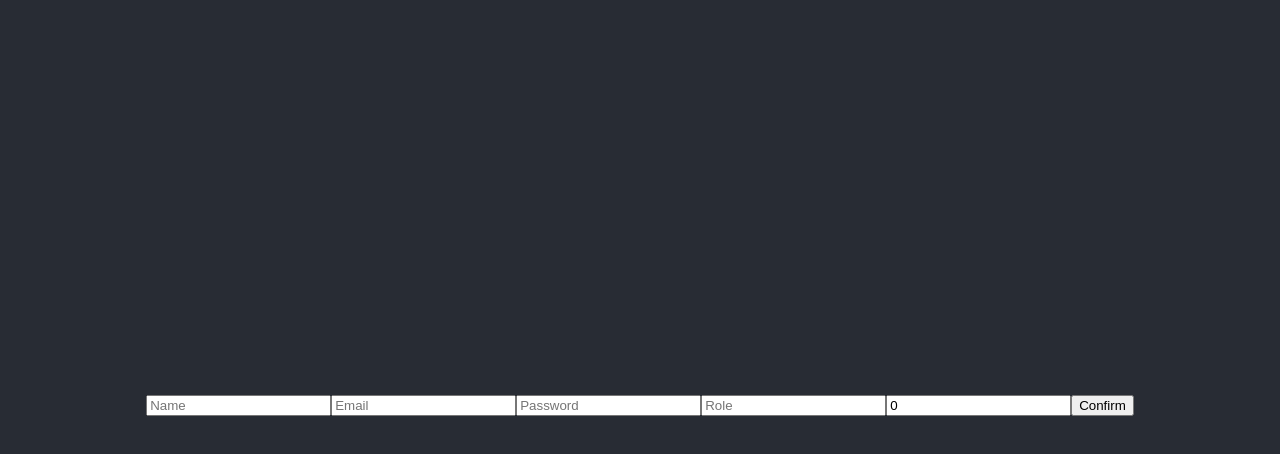
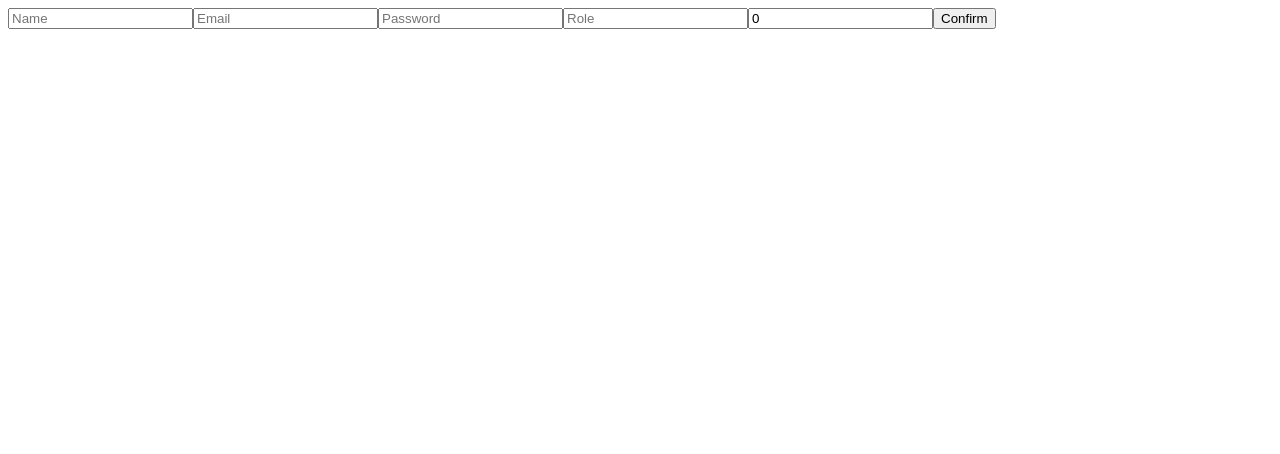
Before and after one commit to KasidisGit/Everything-You-Need, a React (Create React App) app: page / in a window 1280 px wide. Shown: the top 454 px of the page. Built offline with nearby package versions, Linux system fonts and the light colour scheme.

Commit message:
refactor

```diff
--- a/src/App.css
+++ /dev/null
@@ -1,38 +0,0 @@
-.App {
-  text-align: center;
-}
-
-.App-logo {
-  height: 40vmin;
-  pointer-events: none;
-}
-
-@media (prefers-reduced-motion: no-preference) {
-  .App-logo {
-    animation: App-logo-spin infinite 20s linear;
-  }
-}
-
-.App-header {
-  background-color: #282c34;
-  min-height: 100vh;
-  display: flex;
-  flex-direction: column;
-  align-items: center;
-  justify-content: center;
-  font-size: calc(10px + 2vmin);
-  color: white;
-}
-
-.App-link {
-  color: #61dafb;
-}
-
-@keyframes App-logo-spin {
-  from {
-    transform: rotate(0deg);
-  }
-  to {
-    transform: rotate(360deg);
-  }
-}
--- a/src/App.js
+++ b/src/App.js
@@ -1,82 +1,11 @@
-import { useState } from 'react';
-import './App.css';
-const axios = require('axios');
-
-const initialState = {
-    username: "",
-    cash: 0,
-    email: "",
-    role: "",
-    password: ""
-};
+import RegisterComponent from './components/registerComponent.js';
 
 function App() {
-
-  const [formState, setFormState] = useState(initialState);
-
-  const submitHandler = event => {
-    event.preventDefault();
-    postData();
-  };
-
-  const postData = () => {
-    const json = JSON.stringify(formState);
-    axios.post(
-      'http://localhost:9000/api/v1/users/register', json, {
-        headers: {
-          'Content-Type': 'application/json',
-          'Access-Control-Allow-Origin' : '*'
-        }
-      });
-  };
 
   return (
     <div className="App">
       <header className="App-header">
-
-      <form onSubmit={submitHandler}>
-      <input
-        type="text"
-        placeholder="Name"
-        value={formState.username}
-        onChange={e => {
-          setFormState({ ...formState, username: e.target.value });
-        }}
-      />
-      <input
-        type="email"
-        placeholder="Email"
-        value={formState.email}
-        onChange={e => {
-          setFormState({ ...formState, email: e.target.value });
-        }}
-      />
-      <input
-        type="password"
-        placeholder="Password"
-        value={formState.password}
-        onChange={e => {
-          setFormState({ ...formState, password: e.target.value });
-        }}
-      />
-      <input
-        type="text"
-        placeholder="Role"
-        value={formState.role}
-        onChange={e => {
-          setFormState({ ...formState, role: e.target.value });
-        }}
-      />
-      <input
-        type="number"
-        placeholder="Cash"
-        value={formState.cash}
-        onChange={e => {
-          setFormState({ ...formState, cash: e.target.value });
-        }}
-      />
-      <button type="submit" >Confirm</button>
-    </form>
+      <RegisterComponent />
       </header>
     </div>
   );
--- /dev/null
+++ b/src/components/registerComponent.js
@@ -0,0 +1,82 @@
+import { useState } from 'react';
+
+const axios = require('axios');
+
+const initialState = {
+    username: "",
+    cash: 0,
+    email: "",
+    role: "",
+    password: ""
+};
+
+export default function RegisterComponent() {
+
+  const [formState, setFormState] = useState(initialState);
+
+  const submitHandler = event => {
+    event.preventDefault();
+    postData();
+  };
+
+  const postData = () => {
+    const json = JSON.stringify(formState);
+    axios.post(
+      'http://localhost:9000/api/v1/users/register', json, {
+        headers: {
+          'Content-Type': 'application/json',
+          'Access-Control-Allow-Origin' : '*'
+        }
+      });
+  };
+
+  return (
+    <div className="Register">
+
+      <form onSubmit={submitHandler}>
+      <input
+        type="text"
+        placeholder="Name"
+        value={formState.username}
+        onChange={e => {
+          setFormState({ ...formState, username: e.target.value });
+        }}
+      />
+      <input
+        type="email"
+        placeholder="Email"
+        value={formState.email}
+        onChange={e => {
+          setFormState({ ...formState, email: e.target.value });
+        }}
+      />
+      <input
+        type="password"
+        placeholder="Password"
+        value={formState.password}
+        onChange={e => {
+          setFormState({ ...formState, password: e.target.value });
+        }}
+      />
+      <input
+        type="text"
+        placeholder="Role"
+        value={formState.role}
+        onChange={e => {
+          setFormState({ ...formState, role: e.target.value });
+        }}
+      />
+      <input
+        type="number"
+        placeholder="Cash"
+        value={formState.cash}
+        onChange={e => {
+          setFormState({ ...formState, cash: e.target.value });
+        }}
+      />
+      <button type="submit" >Confirm</button>
+    </form>
+
+    </div>
+  );
+}
--- a/src/index.css
+++ /dev/null
@@ -1,13 +0,0 @@
-body {
-  margin: 0;
-  font-family: -apple-system, BlinkMacSystemFont, 'Segoe UI', 'Roboto', 'Oxygen',
-    'Ubuntu', 'Cantarell', 'Fira Sans', 'Droid Sans', 'Helvetica Neue',
-    sans-serif;
-  -webkit-font-smoothing: antialiased;
-  -moz-osx-font-smoothing: grayscale;
-}
-
-code {
-  font-family: source-code-pro, Menlo, Monaco, Consolas, 'Courier New',
-    monospace;
-}
--- a/src/index.js
+++ b/src/index.js
@@ -1,6 +1,5 @@
 import React from 'react';
 import ReactDOM from 'react-dom';
-import './index.css';
 import App from './App';
 
 ReactDOM.render(
```
